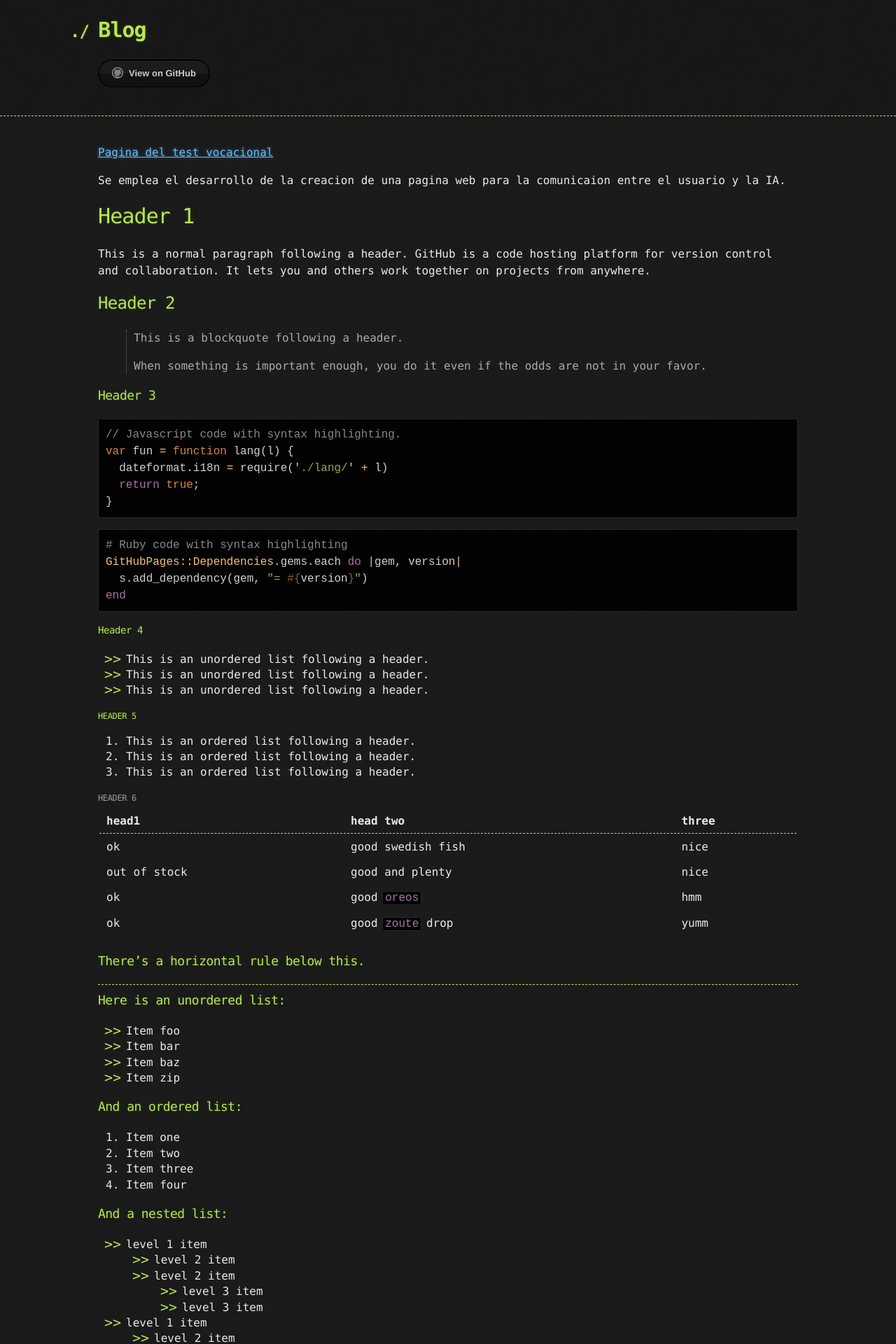
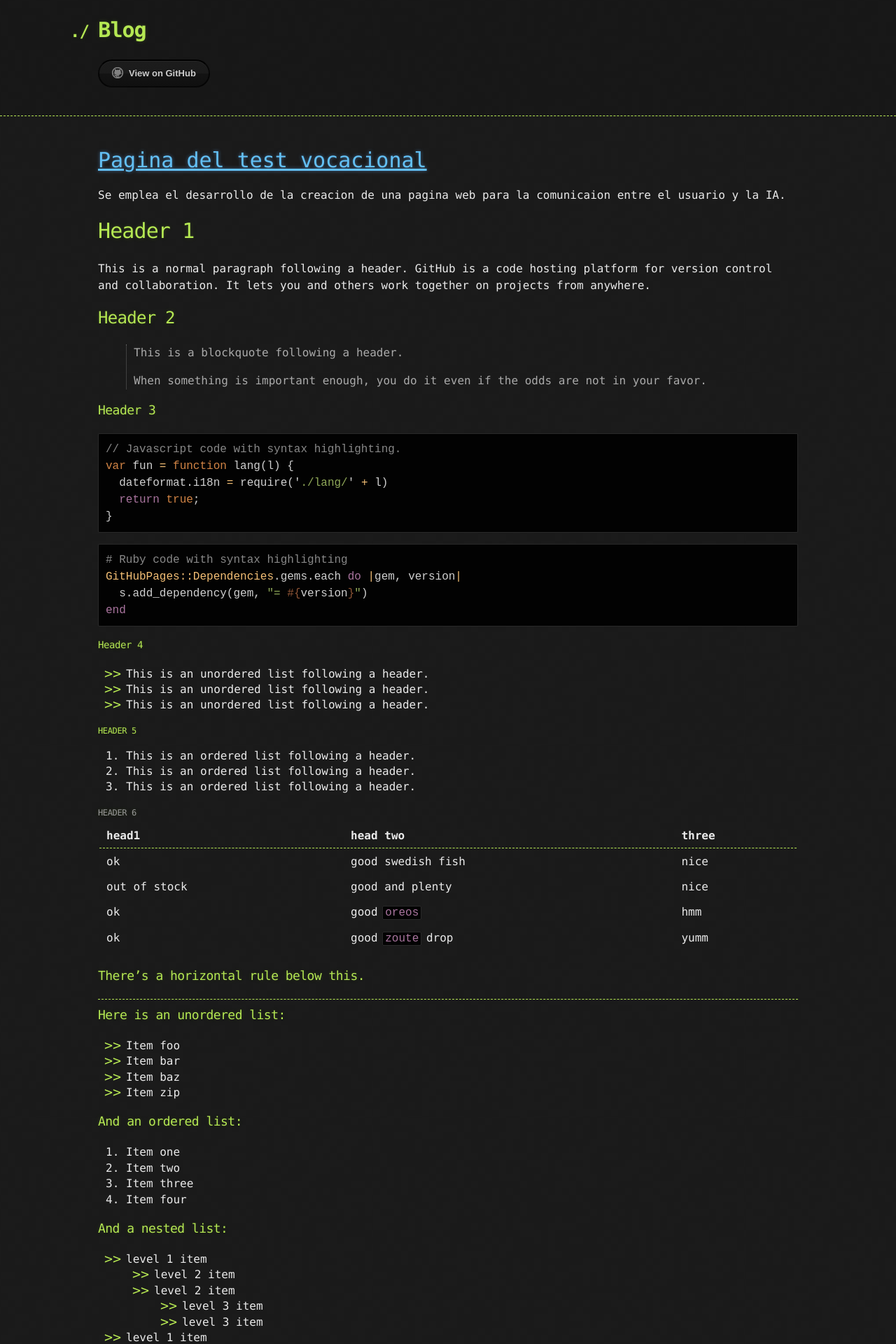
Before and after one commit to NinjaDiaz007/Blog, a Jekyll site: the page built from index.md, in a window 1280 px wide. Shown: the top 1920 px of the page at 70% size. Built offline with Jekyll 4.4.1, drawn with Linux system fonts in a browser that asks for light colours; the repository's description, which GitHub fills in, is left out.

Commit message:
Add files via upload

```diff
--- a/_sass/jekyll-theme-hacker.scss
+++ b/_sass/jekyll-theme-hacker.scss
@@ -242,7 +242,7 @@ hr {
 /* Links
    a, a:hover, a:visited
 */
-#main_content > a {
+#main_content a {
   font-size: 30px;
   color: #63c0f5;
   text-shadow: 0 0 5px rgba(104, 182, 255, 0.5);
```
